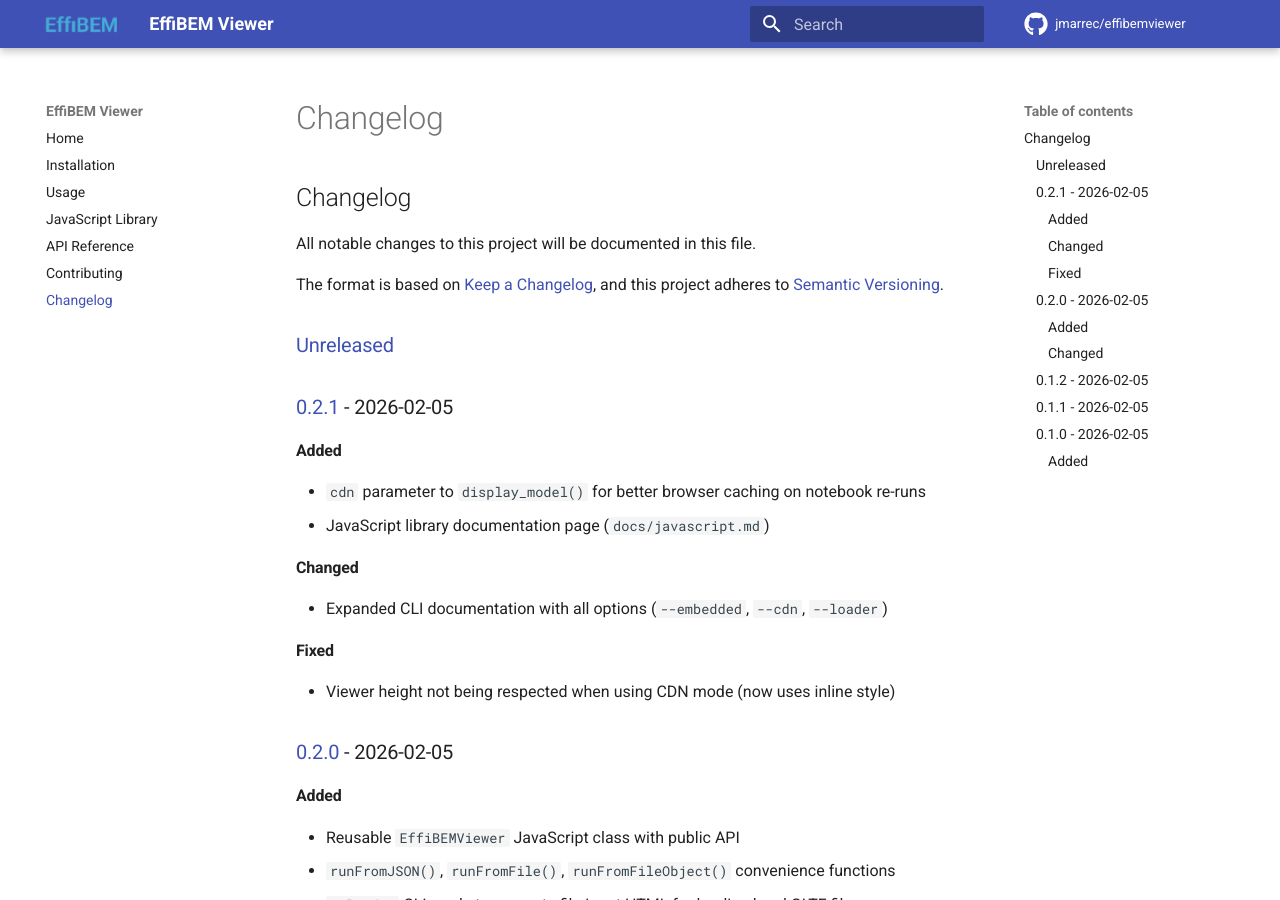
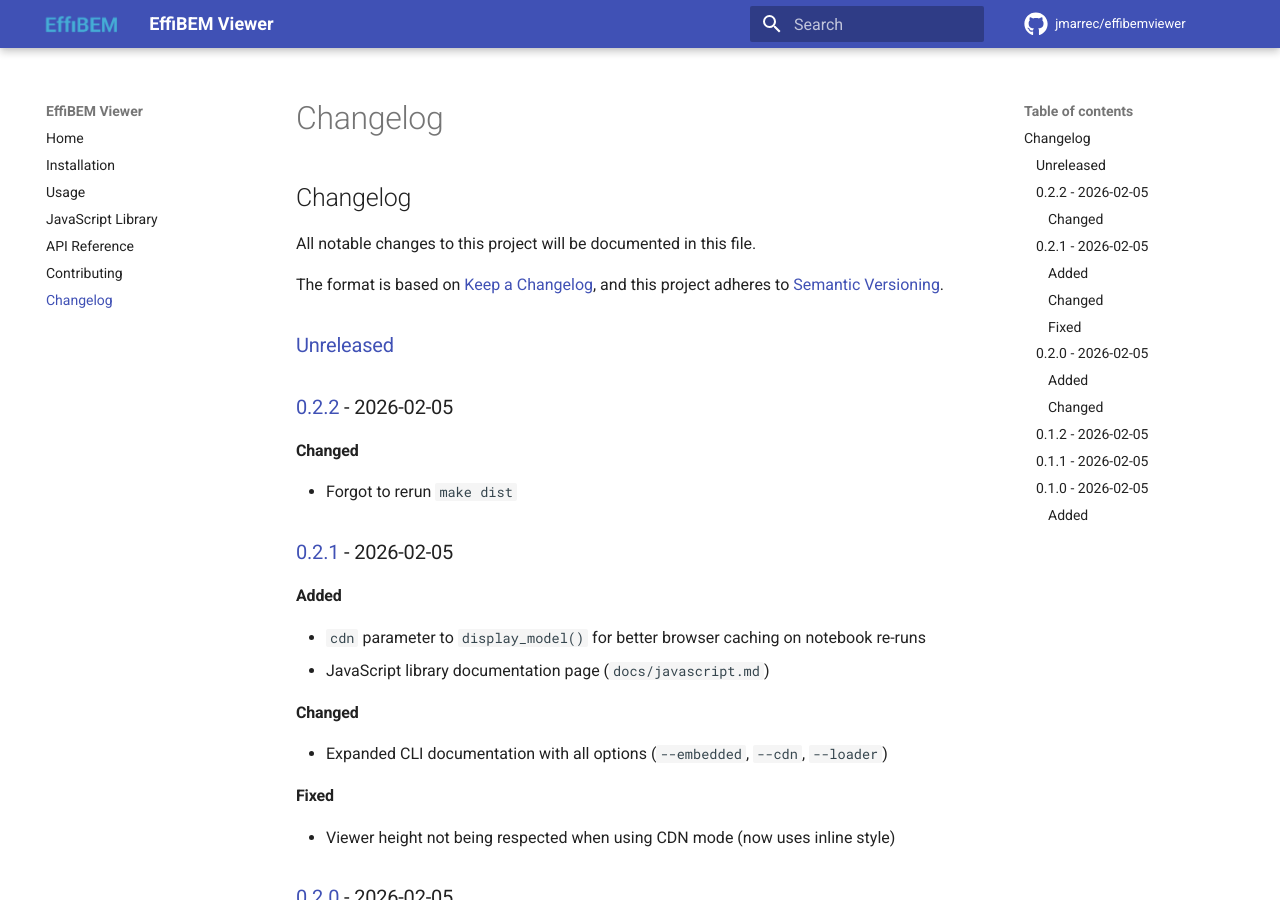
Before and after one commit to jmarrec/effibemviewer, an MkDocs documentation site: the page built from docs/changelog.md, in a window 1280 px wide and 900 px high. Built offline with MkDocs 1.6.1 and Material for MkDocs 9.7.7, drawn with Linux system fonts in a browser that asks for light colours; comment, search, counter and statistics services are not loaded.

Commit message:
Bump version: 0.2.1 → 0.2.2

```diff
--- a/CHANGELOG.md
+++ b/CHANGELOG.md
@@ -6,6 +6,11 @@
 and this project adheres to [Semantic Versioning](https://semver.org/spec/v2.0.0.html).
 
 ## [Unreleased]
+
+## [0.2.2] - 2026-02-05
+
+### Changed
+- Forgot to rerun `make dist`
 
 ## [0.2.1] - 2026-02-05
 
@@ -58,7 +63,8 @@
 - Back face coloring for orientation detection
 - X, Y, Z axes display
 
-[Unreleased]: https://github.com/jmarrec/effibemviewer/compare/v0.2.1...HEAD
+[Unreleased]: https://github.com/jmarrec/effibemviewer/compare/v0.2.2...HEAD
+[0.2.2]: https://github.com/jmarrec/effibemviewer/compare/v0.2.1...v0.2.2
 [0.2.1]: https://github.com/jmarrec/effibemviewer/compare/v0.2.0...v0.2.1
 [0.2.0]: https://github.com/jmarrec/effibemviewer/compare/v0.1.2...v0.2.0
 [0.1.2]: https://github.com/jmarrec/effibemviewer/compare/v0.1.1...v0.1.2
--- a/effibemviewer/__init__.py
+++ b/effibemviewer/__init__.py
@@ -2,7 +2,7 @@
 
 __author__ = """Julien Marrec"""
 __email__ = 'contact@effibem.com'
-__version__ = '0.2.1'
+__version__ = '0.2.2'
 
 from effibemviewer.gltf import (
     create_example_model,
--- a/public/cdn/effibemviewer.css
+++ b/public/cdn/effibemviewer.css
@@ -1,3 +1,8 @@
+/**
+ * EffiBEM Viewer - A Three.js-based viewer for OpenStudio GLTF models
+ * https://github.com/jmarrec/effibemviewer
+ * https://effibem.com
+ */
 html, body {
   height: 100%;
   margin: 0;
--- a/public/cdn/index.html
+++ b/public/cdn/index.html
@@ -4,7 +4,7 @@
   <head>
     <meta charset="utf-8">
     <meta name="viewport" content="width=device-width, initial-scale=1.0">
-    <meta name="description" content="EffiBEM Viewer - OpenStudio Model to GLTF with ThreeJS">
+    <meta name="description" content="EffiBEM Viewer - A Three.js-based viewer for OpenStudio GLTF modelsS">
     <meta name="author" content="EffiBEM EURL">
     <meta name="keywords" content="EnergyPlus, OpenStudio, Python, GLTF, Jupyter">
     <title>EffiBEM Viewer</title>
@@ -41,7 +41,7 @@
 
 
 
-  <div id="viewer" class="effibem-viewer">
+  <div id="viewer" class="effibem-viewer" style="height: 100vh;">
 
     <div class="controls">
       <div style="margin-bottom: 8px;">
--- a/pyproject.toml
+++ b/pyproject.toml
@@ -1,6 +1,6 @@
 [tool.poetry]
 name = "effibemviewer"
-version = "0.2.1"
+version = "0.2.2"
 description = "A 3D viewer for OpenStudio building energy models using GLTF and Three.js"
 authors = ["Julien Marrec <contact@effibem.com>"]
 readme = "README.md"
```
Also changed, not shown: other parts of public/cdn/index.html (+1 -1 lines), docs/javascript.md (+4 -4 lines), public/embedded/index.html (+9 -3 lines), .bumpversion.cfg, 1 other file.
